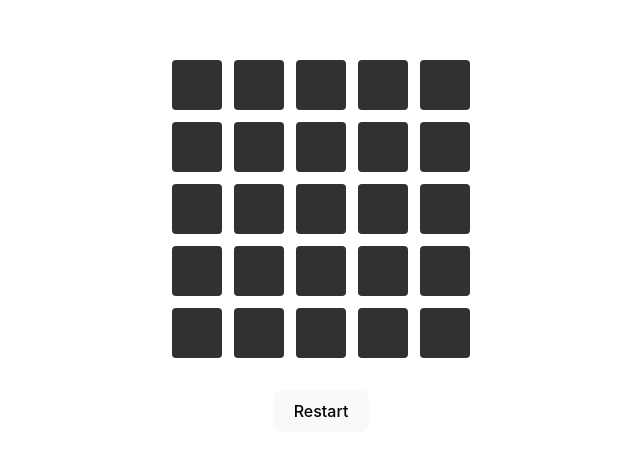
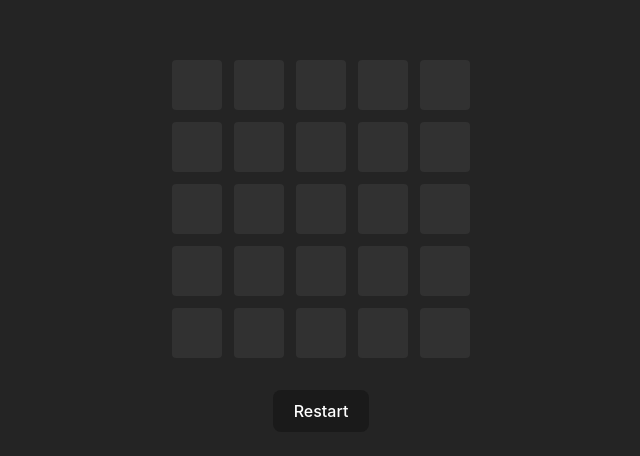
Before and after one commit to johnschatner/react-minesweeper, a React (Vite) app: page / in a window 1280 px wide. Shown: the part 154-610 px from the top of the page, without its empty margins (319-959 px from the left). Built offline with nearby package versions, Linux system fonts and the light colour scheme.

Commit message:
Remove dark/light mode

```diff
--- a/src/index.css
+++ b/src/index.css
@@ -44,6 +44,7 @@ button {
   font-weight: 500;
   font-family: inherit;
   background-color: #1a1a1a;
+  color: #ffffff;
   cursor: pointer;
   transition: border-color 0.25s;
 }
@@ -56,14 +57,7 @@ button:focus-visible {
 }
 
 @media (prefers-color-scheme: light) {
-  :root {
-    color: #213547;
-    background-color: #ffffff;
-  }
   a:hover {
-    color: #747bff;
-  }
-  button {
-    background-color: #f9f9f9;
+    color: #ffffff;
   }
 }
```
